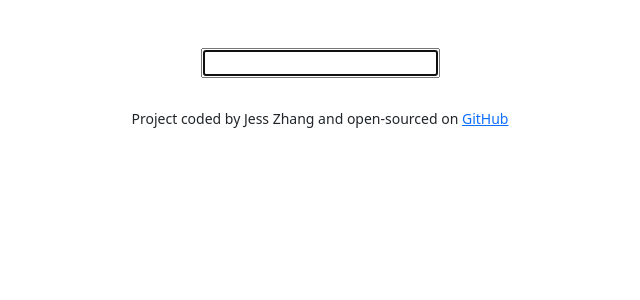
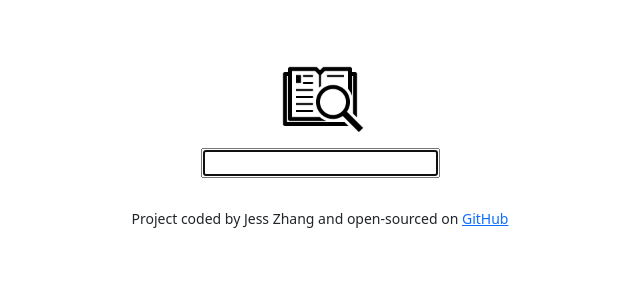
Before and after one commit to jlynzhang/dictionary-app, a React (Create React App) app: page / in a window 1280 px wide. Shown: the top 300 px of the page, without its empty margins (320-960 px from the left). Built offline with nearby package versions, Linux system fonts and the light colour scheme.

Commit message:
Add synonyms

```diff
--- a/src/App.js
+++ b/src/App.js
@@ -5,6 +5,11 @@ export default function App() {
   return (
     <div className="App">
       <div className="container mt-5">
+        <img
+          src="images/dictionary-icon.png"
+          alt="Dictionary Icon"
+          width={100}
+        />
         <main>
           <DictionaryMain />
         </main>
--- a/src/Meaning.js
+++ b/src/Meaning.js
@@ -1,4 +1,5 @@
 import React from "react";
+import Synonyms from "./Synonyms";
 
 export default function Meaning(props) {
   console.log(props.meaning);
@@ -9,13 +10,16 @@ export default function Meaning(props) {
         return (
           <div key={index}>
             <p>
-              {definition.definition}
+              <strong>Definition:</strong> {definition.definition}
               <br />
-              <em>{definition.example}</em>
+              <strong>Example:</strong> <em>{definition.example}</em>
+              <br />
+              <Synonyms synonyms={definition.synonyms} />
             </p>
           </div>
         );
       })}
+      <Synonyms synonyms={props.meaning.synonyms} />
     </div>
   );
 }
--- /dev/null
+++ b/src/Synonyms.js
@@ -0,0 +1,15 @@
+import React from "react";
+
+export default function Synonyms(props) {
+  if (props.synonyms && props.synonyms.length > 0) {
+    return (
+      <ul className="Synonyms">
+        {props.synonyms.map(function (synonym, index) {
+          return <li key={index}>{synonym}</li>;
+        })}
+      </ul>
+    );
+  } else {
+    return null;
+  }
+}
```
Also changed, not shown: public/images/dictionary-icon.png (added).
